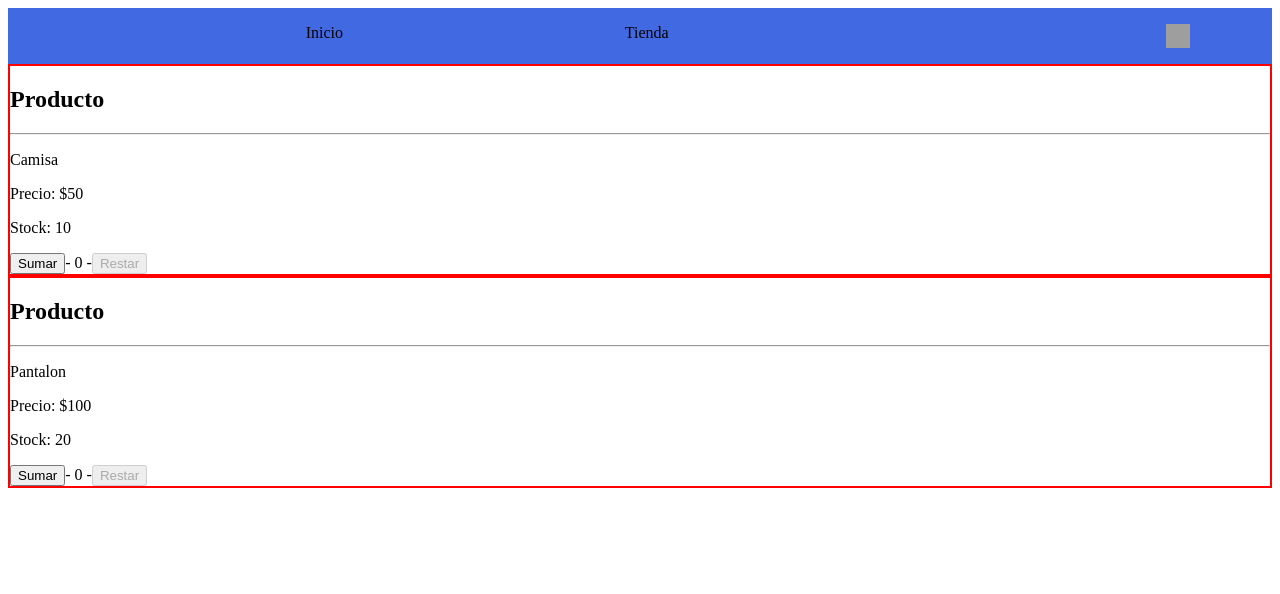
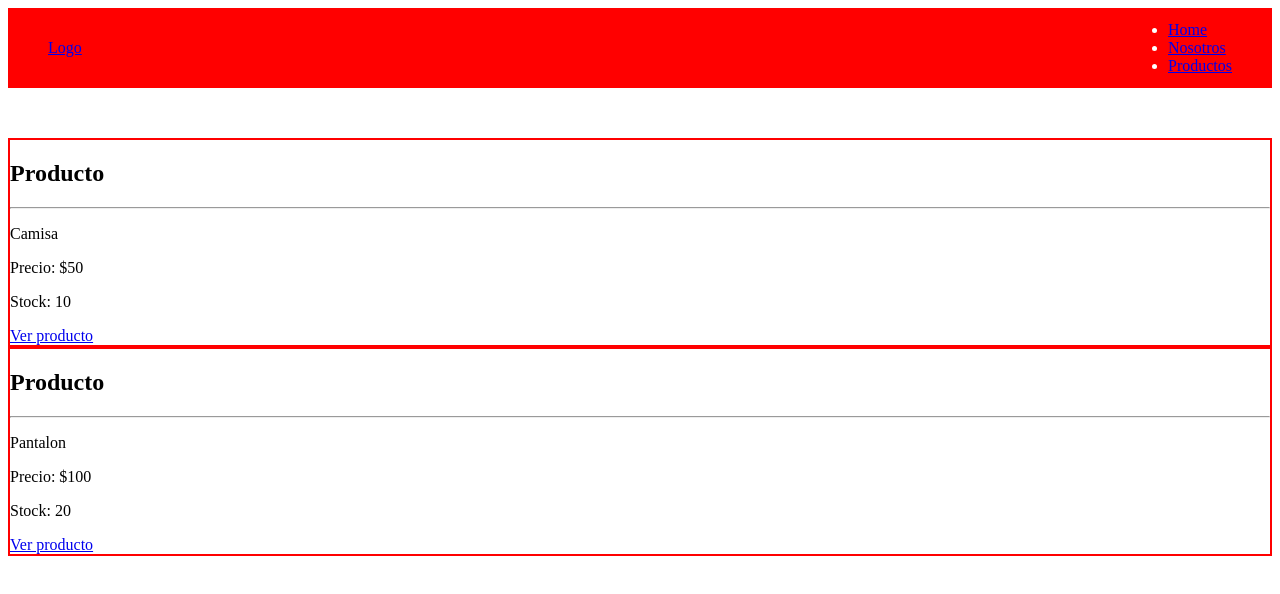
Before and after one commit to PabloDiazF/ProyectoReactPabloDiaz, a React (Create React App) app: page /products in a window 1280 px wide. Shown: the top 594 px of the page. Built offline with nearby package versions, Linux system fonts and the light colour scheme; grey boxes are pictures that could not be loaded.

Commit message:
push con muchos cambios

```diff
--- a/package.json
+++ b/package.json
@@ -8,6 +8,7 @@
     "@testing-library/user-event": "^12.8.3",
     "react": "^17.0.2",
     "react-dom": "^17.0.2",
+    "react-router-dom": "^6.2.1",
     "react-scripts": "4.0.3",
     "web-vitals": "^1.1.2"
   },
--- a/src/App.js
+++ b/src/App.js
@@ -1,13 +1,53 @@
 
-import NavBar from './components/NavBar/NavBar';
 
-import ContenedorProductos from './components/ContenedorProductos';
+import ItemListContainer from "./components/ItemListContainer";
+import ItemDetail from "./components/ItemDetail";
+import { Routes, Route, Link } from "react-router-dom";
+
 
 function App() {
+  const styleHeader = {
+    backgroundColor: "red",
+    color: "white",
+    display: "flex",
+    justifyContent: "space-between",
+    alignItems: "center",
+    padding: "0 40px",
+    height: '80px',
+    marginBottom: '50px'
+  }
+
   return (
     <div className="App">
-      <NavBar/>
-      <ContenedorProductos/>
+      <header style={styleHeader}>
+
+        <Link to="/">
+          <span>Logo</span>
+        </Link>
+
+        <nav>
+          <ul>
+            <li>
+              <Link to="/">Home</Link>
+            </li>
+            <li>
+              <Link to="about">Nosotros</Link>
+            </li>
+            <li>
+              <Link to="products">Productos</Link>
+            </li>
+          </ul>
+        </nav>
+      </header>
+      <Routes>
+        <Route path="/" element={<h1>Homepage</h1>} />
+        <Route path="about" element={<h1>Nosotros</h1>} />
+        <Route path="products" element={<ItemListContainer />} />
+        <Route path="products/:id" element={<ItemDetail/>} />
+
+      </Routes>
+
+
     </div>
   );
 }
--- a/src/components/ContenedorProductos.js
+++ /dev/null
@@ -1,73 +0,0 @@
-import React, { useState, useEffect } from 'react'
-import Producto from './Producto'
-
-const ContenedorProductos = () => {
-
-    const [ productos, setProductos ] = useState([]);
-
-
-    const promesa = new Promise( ( resolve, rechazo ) => {
-
-        let flag = true;
-
-        setTimeout(() => {
-
-            let productsList = [
-                {
-                    nombre: 'Camisa',
-                    precio: 50,
-                    stock: 10
-                },
-                {
-                    nombre: 'Pantalon',
-                    precio: 100,
-                    stock: 20
-                },
-            ];
-
-            flag ? resolve(productsList) : rechazo("Che, fallo promesa");
-
-        }, 2500);
-
-    });
-
-
-    useEffect(() => {
-
-        promesa
-        .then((info) => {
-            setProductos(info)
-        })
-        .catch(rechazo => console.log(rechazo))
-
-    },[])//Con un array vacio le digo que esto pase cuando se renderize por primera vez y nada mas
-
-    //Si no hay productos
-    if( productos.length === 0 ){
-        return (
-            <div>
-                <h1>Cargando...</h1>
-            </div>
-        )
-    }
-
-    //Si ya hay productos muestro los productos
-    return (
-        <div>
-            {
-                productos.map( p => (
-
-                    <Producto
-                        nombre={p.nombre}
-                        precio={p.precio}
-                        stock={p.stock}
-                        key={p.nombre}
-                    />
-
-                ) )
-            }
-        </div>
-    )
-}
-
-export default ContenedorProductos
--- a/src/components/Producto.js
+++ b/src/components/Item.js
@@ -1,9 +1,12 @@
 import React from 'react'
+import {Link} from 'react-router-dom'
 //Componentes
-import Contador from './Contador'
 
 
-const Producto = (props) => {
+
+const Item = (props) => {
+
+    console.log(props.id)
 
 
     return (
@@ -21,10 +24,10 @@ const Producto = (props) => {
                 Stock: { props.stock }
             </p>
 
-            <Contador stock={ props.stock } />
+            <Link to={`${props.id}`}>Ver producto</Link>
 
         </div>
     )
 }
 
-export default Producto
+export default Item
--- /dev/null
+++ b/src/components/ItemDetail.js
@@ -0,0 +1,36 @@
+import React, { useState, useEffect } from 'react'
+import { useParams } from "react-router-dom";
+
+import { productsList } from '../data';
+import ItemCount from './ItemCount';
+
+
+const ItemDetail = () => {
+
+    const { id } = useParams();
+    const [product, setProduct] = useState({})
+
+    useEffect(() => {
+        const specificProduct = productsList.find(e => e.id == id)
+
+        setProduct(specificProduct)
+    }, [])
+
+
+
+
+
+    return (
+        <div>
+            <h1>Item Detail</h1>
+            <hr />
+            <h2>{product.nombre}</h2>
+            <p>Precio: ${product.precio}</p>
+            <p>Stock: {product.stock}</p>
+            <img src={product.image} alt="" />
+            <ItemCount stock={ product.stock } />
+        </div>
+    )
+}
+
+export default ItemDetail
--- /dev/null
+++ b/src/components/ItemList.js
@@ -0,0 +1,35 @@
+
+import Item from './Item'
+
+const ItemList = (props) => {
+
+    //Si no hay productos
+    if( props.products.length === 0 ){
+        return (
+            <div>
+                <h1>Cargando...</h1>
+            </div>
+        )
+    }
+
+    //Si ya hay productos muestro los productos
+    return (
+        <div>
+            {
+                props.products.map( p => (
+
+                    <Item
+                        nombre={p.nombre}
+                        precio={p.precio}
+                        stock={p.stock}
+                        id={p.id}
+                        key={p.id}
+                    />
+
+                ) )
+            }
+        </div>
+    )
+}
+
+export default ItemList
--- /dev/null
+++ b/src/components/ItemListContainer.js
@@ -0,0 +1,38 @@
+import  { useState, useEffect } from 'react'
+import ItemList from './ItemList'
+import { productsList } from '../data'
+
+const ItemListContainer = () => {
+
+    const [ products, setProducts ] = useState([]);
+
+    useEffect(() => {
+        const promesa = new Promise( ( resolve, rechazo ) => {
+
+            let flag = true;
+
+            setTimeout(() => {
+
+                flag ? resolve(productsList) : rechazo("Che, fallo promesa");
+
+            }, 2000);
+
+        });
+
+        promesa
+        .then((info) => {
+            setProducts(info)
+        })
+        .catch(rechazo => console.log(rechazo))
+
+    },[])//Con un array vacio le digo que esto pase cuando se renderize por primera vez y nada mas
+
+
+    return (
+        <div>
+            <ItemList products={products}/>
+        </div>
+    )
+}
+
+export default ItemListContainer
--- a/src/components/NavBar/CartWidget.js
+++ b/src/components/NavBar/CartWidget.js
@@ -1,4 +1,4 @@
-import "./NavBar"
+
 
 function CartWidget () {
     return (
--- /dev/null
+++ b/src/data.js
@@ -0,0 +1,16 @@
+export const productsList = [
+    {
+        id: 895,
+        nombre: 'Camisa',
+        precio: 50,
+        stock: 10,
+        image: 'https://http2.mlstatic.com/D_NQ_NP_926295-MLA44546944130_012021-O.webp'
+    },
+    {
+        id: 433,
+        nombre: 'Pantalon',
+        precio: 100,
+        stock: 20,
+        image: 'https://http2.mlstatic.com/D_NQ_NP_679921-MLA47763344100_102021-O.webp'
+    },
+];
--- a/src/index.js
+++ b/src/index.js
@@ -1,11 +1,12 @@
 import React from 'react';
 import ReactDOM from 'react-dom';
+import { BrowserRouter } from 'react-router-dom';
 import App from './App';
 
 
 ReactDOM.render(
-
-    <App />,
-
-  document.getElementById('root')
+    <BrowserRouter>
+        <App />
+    </BrowserRouter>,
+    document.getElementById('root')
 );
```
Also changed, not shown: src/components/ItemCount.js (renamed from src/components/Contador.js), 1 other file (tests, documents, lock files or other folders).
